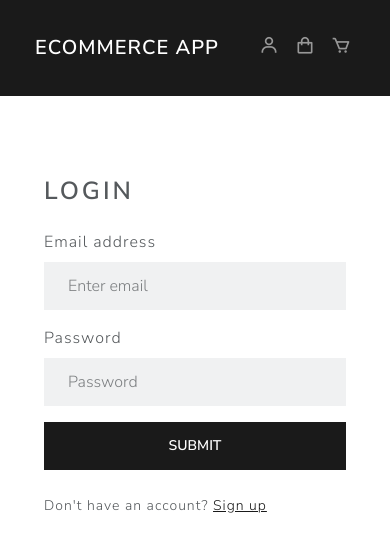
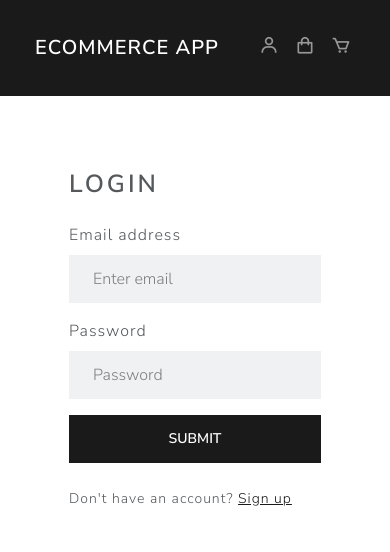
Before and after one commit to K18Tatiana/Ecommerce, a React (Vite) app: page /#/ in a window 390 px wide. Both pictures are taken after a click on the button 340 px from the left and 47 px from the top of the page. Shown: the top 552 px of the page. Built offline with nearby package versions, Linux system fonts and the light colour scheme; no server answers.

Commit message:
Ecommerce

```diff
--- a/src/index.css
+++ b/src/index.css
@@ -175,7 +175,7 @@ img {
   font-size: 14px;
 }
 .main-container {
-  padding: 100px 25px 0 25px;
+  padding: 60px 25px 0 25px;
 }
 .quantity {
   padding: 5px 20px 7px 20px;
@@ -197,31 +197,6 @@ img {
 }
 .search-product {
   display: flex;
-}
-
-@media (max-width: 992px ) and (min-width: 768px) {
-  .carousel {
-    height: 250px;
-  }
-  .img-carousel {
-    max-width: 200px;
-    max-height: 200px;
-  }
-}
-@media (max-width: 500px) {
-  .carousel {
-    height: 250px;
-  }
-  .img-carousel {
-    max-width: 200px;
-    max-height: 200px;
-  }
-  .me-auto {
-    width: auto;
-  }
-  .purchase-product > div {
-    flex-direction: column;
-  }
 }
 .side-bar {
   overflow-y: scroll;
@@ -253,6 +228,35 @@ img {
   color: #fff;
 }
 
+@media (max-width: 992px ) and (min-width: 768px) {
+  .carousel {
+    height: 250px;
+  }
+  .img-carousel {
+    max-width: 200px;
+    max-height: 200px;
+  }
+}
+@media (max-width: 540px) {
+  .main-container {
+    padding-top: 90px;
+  }
+}
+@media (max-width: 500px) {
+  .carousel {
+    height: 250px;
+  }
+  .img-carousel {
+    max-width: 200px;
+    max-height: 200px;
+  }
+  .me-auto {
+    width: auto;
+  }
+  .purchase-product > div {
+    flex-direction: column;
+  }
+}
 @media (max-width: 433px) {
   .search-product {
     flex-direction: column;
@@ -264,3 +268,8 @@ img {
     gap: 10px;
   }
 }
+@media (max-width: 365px) {
+  .main-container {
+    padding-top: 115px;
+  }
+}
--- a/src/pages/Login.jsx
+++ b/src/pages/Login.jsx
@@ -43,7 +43,7 @@ const Login = () => {
     }
 
     return (
-        <div style={ {marginTop: 145} }>
+        <div className="main-container">
             {
                 isLogged
                 ?
--- a/src/pages/Signup.jsx
+++ b/src/pages/Signup.jsx
@@ -45,7 +45,8 @@ const Signup = () => {
     }
 
     return (
-        <Card style={ {maxWidth: 400, margin: '120px auto 50px auto', padding: '2rem'} }>
+        <div className='main-container'>
+            <Card style={ {maxWidth: 400, margin: 'auto', padding: '2rem'} }>
                 <Form onSubmit={ (e) => handleSubmit(e) }>
                     <h1 style={ {paddingBottom: 15} }>Sign Up</h1>
                     <Form.Group className="mb-3" controlId="formBasicFirstName">
@@ -118,6 +119,7 @@ const Signup = () => {
                 </Form>
                 <p style={ {paddingTop: 25, fontSize: 14} }>Already have an account? <Link to="/login">Log in</Link></p>
             </Card>
+        </div>
     )
 }
 
```
Lines whose indentation alone changed are shown as unchanged.
